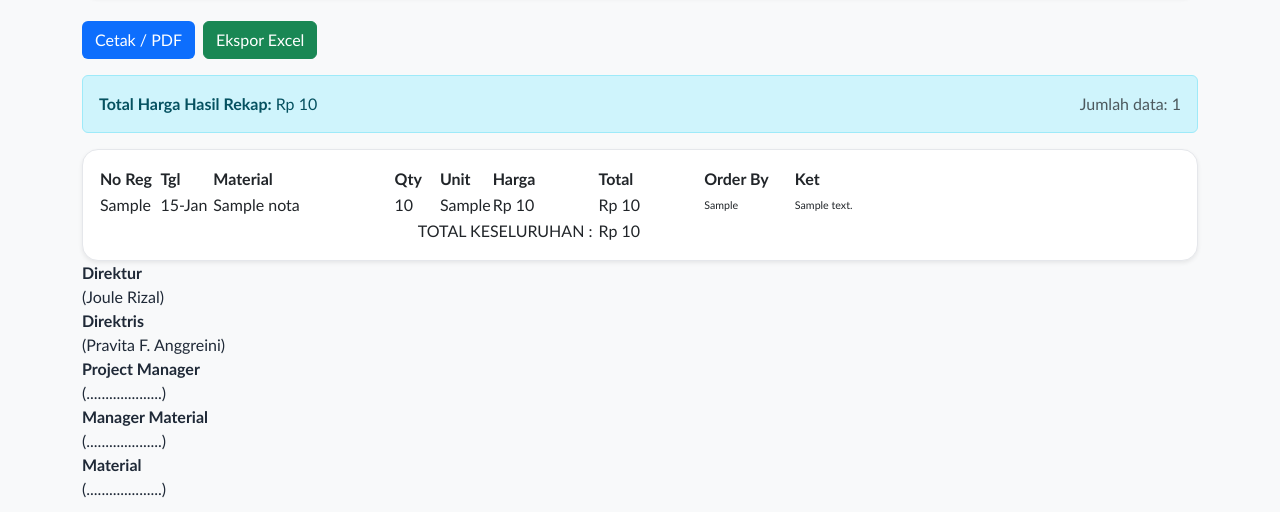
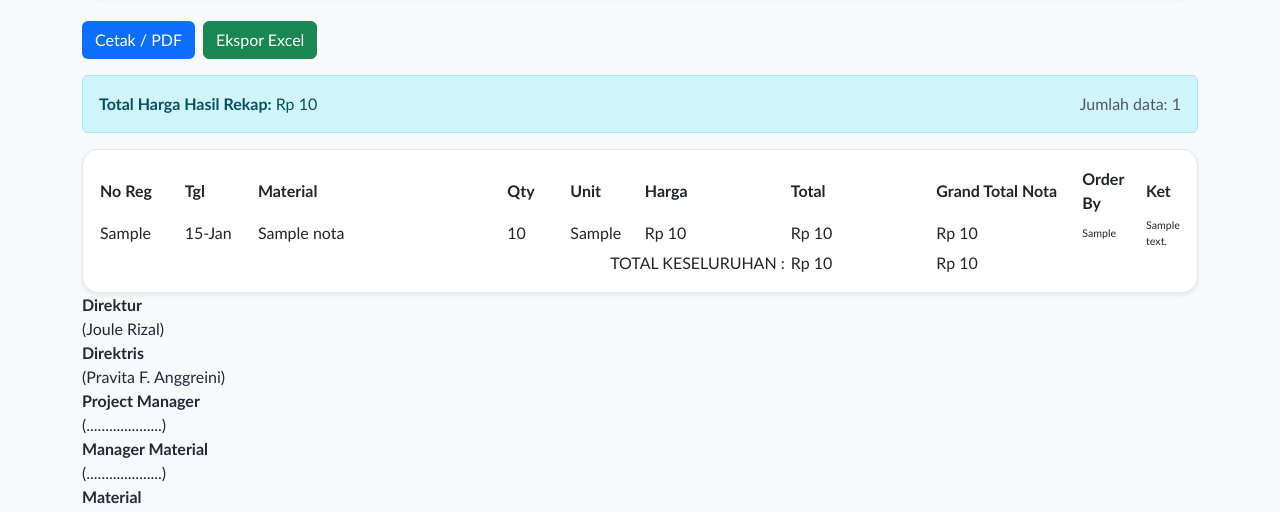
Before and after one commit to PutraProgramer26/Nota-Web, a PHP site: page /rekap_nota.php in a window 1280 px wide. Shown: the part 185-697 px from the top of the page. Run offline with PHP 8.4, Linux system fonts and the light colour scheme; the visitor is signed in with stand-in values (Sample User, id 1); tables that the repository leaves empty or names only in its code hold one stand-in row (values such as "Sample post").

Commit message:
tambahan kolom grand total

```diff
--- a/rekap_nota.php
+++ b/rekap_nota.php
@@ -48,8 +48,15 @@ mysqli_stmt_execute($stmt);
 $result = mysqli_stmt_get_result($stmt);
 $rows = mysqli_fetch_all($result, MYSQLI_ASSOC);
 $grandTotal = 0;
+$registerGrandTotals = [];
 foreach ($rows as $row) {
     $grandTotal += (float)($row['total_harga'] ?? 0);
+
+    $registerKey = (string)($row['no_register'] ?? '');
+    if ($registerKey === '') {
+        $registerKey = '__empty__';
+    }
+    $registerGrandTotals[$registerKey] = ($registerGrandTotals[$registerKey] ?? 0) + (float)($row['total_harga'] ?? 0);
 }
 
 $tokoList = mysqli_query($conn, "SELECT DISTINCT nama_toko FROM nota WHERE nama_toko IS NOT NULL AND nama_toko <> '' ORDER BY nama_toko");
@@ -315,6 +322,7 @@ $bulanNamaCetak = $bulanIndonesia[$bulanYearCetak] ?? '';
                                 <th style="width: 7%;">Unit</th>
                                 <th style="width: 14%;">Harga</th>
                                 <th style="width: 14%;">Total</th>
+                                <th style="width: 14%;">Grand Total Nota</th>
                                 <th style="width: 12%;">Order By</th>
                                 <th style="width: 8%;">Ket</th>
                             </tr>
@@ -322,7 +330,7 @@ $bulanNamaCetak = $bulanIndonesia[$bulanYearCetak] ?? '';
                         <tbody>
                             <?php if (empty($rows)) : ?>
                                 <tr>
-                                    <td colspan="9" class="center-cell" style="padding: 20px;">Tidak ada data yang sesuai filter</td>
+                                    <td colspan="10" class="center-cell" style="padding: 20px;">Tidak ada data yang sesuai filter</td>
                                 </tr>
                             <?php else : ?>
                                 <?php foreach ($rows as $row) : ?>
@@ -334,12 +342,20 @@ $bulanNamaCetak = $bulanIndonesia[$bulanYearCetak] ?? '';
                                         <td class="center-cell"><?php echo htmlspecialchars($row['satuan_barang']); ?></td>
                                         <td class="number-cell">Rp <?php echo htmlspecialchars(number_format($row['harga_barang'] ?? 0, 0, '.', ',')); ?></td>
                                         <td class="number-cell">Rp <?php echo htmlspecialchars(number_format($row['total_harga'] ?? 0, 0, '.', ',')); ?></td>
+                                        <?php
+                                        $registerKey = (string)($row['no_register'] ?? '');
+                                        if ($registerKey === '') {
+                                            $registerKey = '__empty__';
+                                        }
+                                        ?>
+                                        <td class="number-cell">Rp <?php echo htmlspecialchars(number_format($registerGrandTotals[$registerKey] ?? 0, 0, '.', ',')); ?></td>
                                         <td class="center-cell" style="font-size: 8pt;"><?php echo htmlspecialchars($row['pemesan']); ?></td>
                                         <td class="center-cell" style="font-size: 8pt;"><?php echo htmlspecialchars($row['keterangan'] ?? '-'); ?></td>
                                     </tr>
                                 <?php endforeach; ?>
                                 <tr class="total-row">
                                     <td colspan="6" style="text-align: right; padding-right: 5px;">TOTAL KESELURUHAN :</td>
+                                    <td class="number-cell">Rp <?php echo htmlspecialchars(number_format($grandTotal, 0, '.', ',')); ?></td>
                                     <td class="number-cell">Rp <?php echo htmlspecialchars(number_format($grandTotal, 0, '.', ',')); ?></td>
                                     <td colspan="2"></td>
                                 </tr>
```
Also changed, not shown: index.php (+18 -1 lines).
